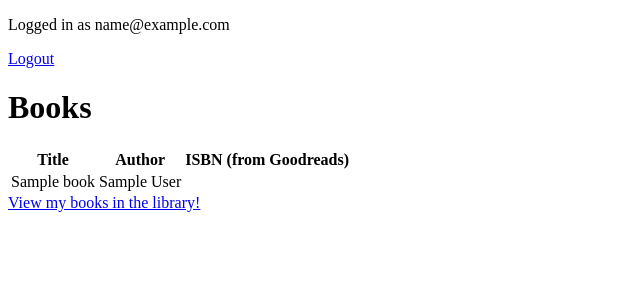
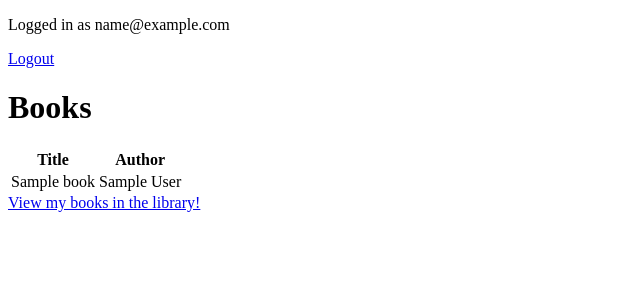
Before and after one commit to ESQG/library-multisearch, a Flask app: page /booklist in a window 1280 px wide. Shown: the top 300 px of the page, without its empty margins (0-640 px from the left). Run offline with Flask 2, Linux system fonts and the light colour scheme; the visitor is signed in with stand-in values (Sample User, id 1); tables that the repository leaves empty hold one stand-in row (values such as "Sample post").

Commit message:
minor: fixed Jinja rendering

```diff
--- a/templates/books.html
+++ b/templates/books.html
@@ -7,17 +7,15 @@
 
 {% if books %}
 
-<table>
+<table class="book-table">
     <tr>
         <th>Title</th>
         <th>Author</th>
-        <th>ISBN (from Goodreads)</th>
     </tr>
 {% for book in books %}
-    <tr>
-        <td>{{book['title']}}</td>
-        <td>{{book['author']}}</td>
-        <td>{{book['isbn']}}</td>
+    <tr id="{{ book.book_id }}" class="book" data-book-id="{{ book['book_id'] }}">
+        <td>{{ book.title }}</td>
+        <td>{{ book.author }}</td>
     </tr>
 {% endfor %}
 
```
